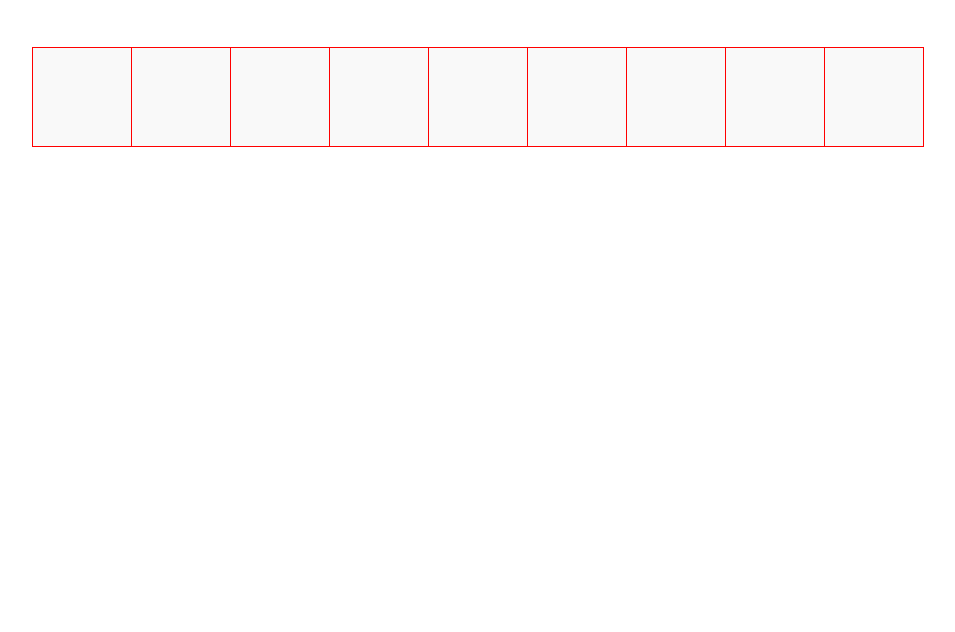
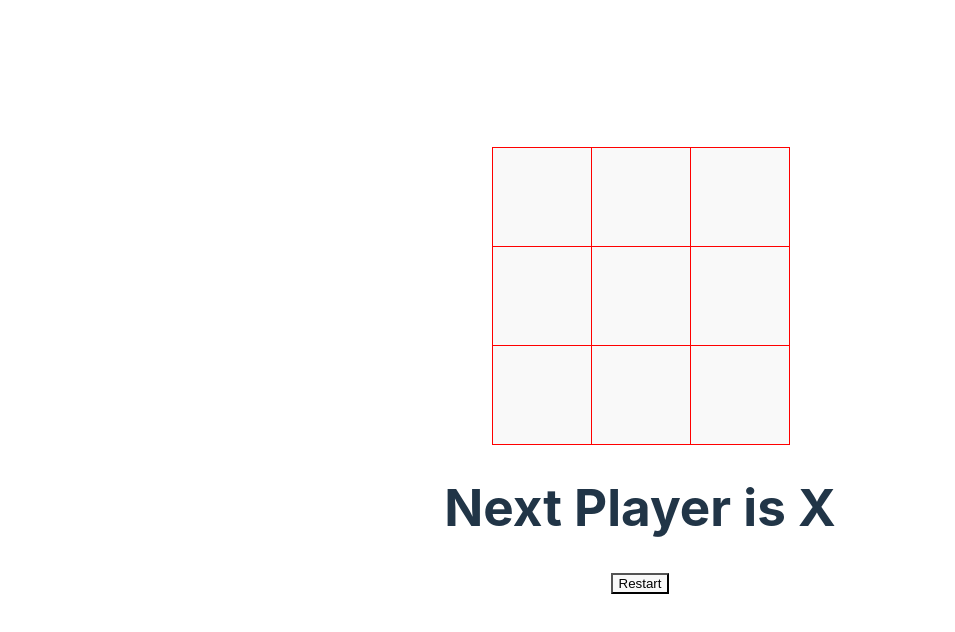
Before and after one commit to srinivazCoder/ReactJS-projects, a React (Vite) app: page / in a window 1280 px wide. Shown: the top 632 px of the page, without its empty margins (0-955 px from the left). Built offline with nearby package versions, Linux system fonts and the light colour scheme.

Commit message:
changes completed tic-tact-toe component

```diff
--- a/src/components/tic-tact-toe/tic-tact-toe.css
+++ b/src/components/tic-tact-toe/tic-tact-toe.css
@@ -1,11 +1,13 @@
-.tic-tact-toe-container::after{
+.tic-tact-toe-container{
     clear: both;
     content: "";
     /* display: table; */
     display: flex;
     flex-direction: column;
     align-items: center;
+    margin-top:100px;
 }
+
 
 .square{
     border:1px solid red;
@@ -19,3 +21,9 @@
     margin-top:-1px;
     cursor: pointer;
 }
+
+.row{
+    display: flex;
+    flex-direction: row;
+    align-items: center;
+}
--- a/src/components/tic-tact-toe/tic-tact-toe.jsx
+++ b/src/components/tic-tact-toe/tic-tact-toe.jsx
@@ -1,31 +1,87 @@
-import { useState } from "react"
+import { useEffect, useState } from "react"
 import "./tic-tact-toe.css"
 export default function TicTactToe() {
 
-    const [squares,setSquares] = useState(Array(9).fill(''));
+    const [squares, setSquares] = useState(Array(9).fill(''));
+    const [isXTurn, setIsXTurn] = useState(true);
+    const [status, setStatus] = useState("");
+
 
     console.log(squares)
 
-    function Square({ value }) {
-        return <button className="square">{value}</button>
+
+    function Square({ value, onClick }) {
+        return <button onClick={onClick} className="square">{value}</button>
     }
+    function handleClick(getCurrentSquare) {
+        let copy = [...squares];
+        if (getWinner(copy) || copy[getCurrentSquare]) return;
+        copy[getCurrentSquare] = isXTurn ? "X" : "O";
+        setIsXTurn(!isXTurn);
+        setSquares(copy);
+    }
+    function getWinner(squares) {
+        const winningPatterns = [
+            [0, 1, 2],
+            [3, 4, 5],
+            [6, 7, 8],
+            [0, 3, 6],
+            [1, 4, 7],
+            [2, 5, 8],
+            [0, 4, 8],
+            [2, 4, 6]
+        ];
+
+        for (let i = 0; i < winningPatterns.length; i++) {
+            const [x, y, z] = winningPatterns[i];
+            if (squares[x] === squares[y] && squares[y] === squares[z]) {
+                return squares[x];
+            }
+        }
+        return null;
+
+    }
+
+    function handleRestart() {
+        setSquares(Array(9).fill(''));
+        setIsXTurn(true);
+        setStatus("");
+
+    }
+
+    useEffect(() => {
+        if (!getWinner(squares) && squares.every((e) => e !== "")) {
+            setStatus("This is draw! Please restart the game");
+        } else if (getWinner(squares)) {
+            setStatus(`The winner is ${isXTurn ? "O" : "X"} Please restart the game`);
+        } else {
+            setStatus(`Next Player is ${isXTurn ? "X" : "O"}`);
+        }
+    }, [squares, isXTurn])
     return (
-        <div className="tic-tact-toe-container">
-            <div className="row">
-                <Square />
-                <Square />
-                <Square />
+        <div>
+            <div className="tic-tact-toe-container">
+                <div className="row">
+                    <Square value={squares[0]} onClick={() => handleClick(0)} />
+                    <Square value={squares[1]} onClick={() => handleClick(1)} />
+                    <Square value={squares[2]} onClick={() => handleClick(2)} />
+                </div>
+                <div className="row">
+                    <Square value={squares[3]} onClick={() => handleClick(3)} />
+                    <Square value={squares[4]} onClick={() => handleClick(4)} />
+                    <Square value={squares[5]} onClick={() => handleClick(5)} />
+                </div>
+                <div className="row">
+                    <Square value={squares[6]} onClick={() => handleClick(6)} />
+                    <Square value={squares[7]} onClick={() => handleClick(7)} />
+                    <Square value={squares[8]} onClick={() => handleClick(8)} />
+                </div>
             </div>
-            <div className="row">
-                <Square />
-                <Square />
-                <Square />
-            </div>
-            <div className="row">
-                <Square />
-                <Square />
-                <Square />
+            <div>
+                <h1>{status}</h1>
+                <button onClick={handleRestart}>Restart</button>
             </div>
         </div>
+
     )
 }
```
